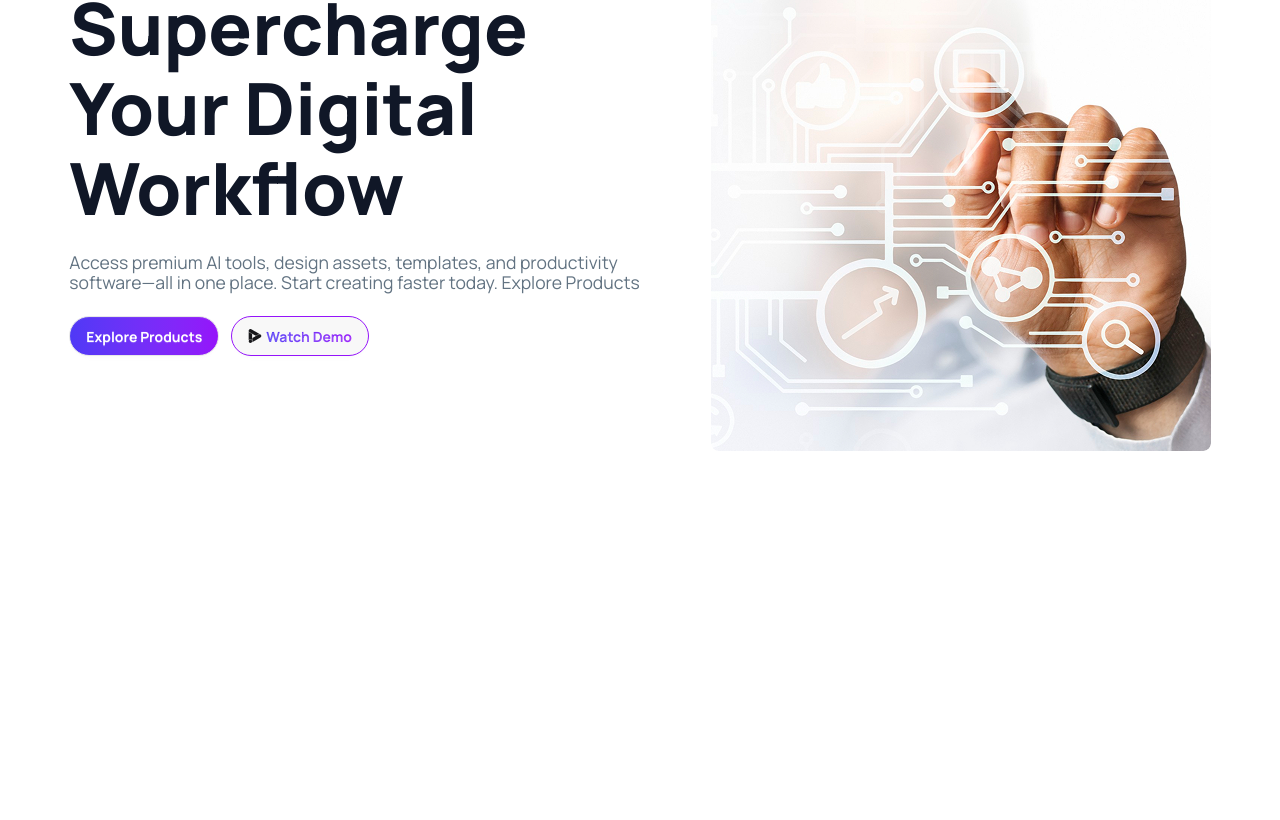
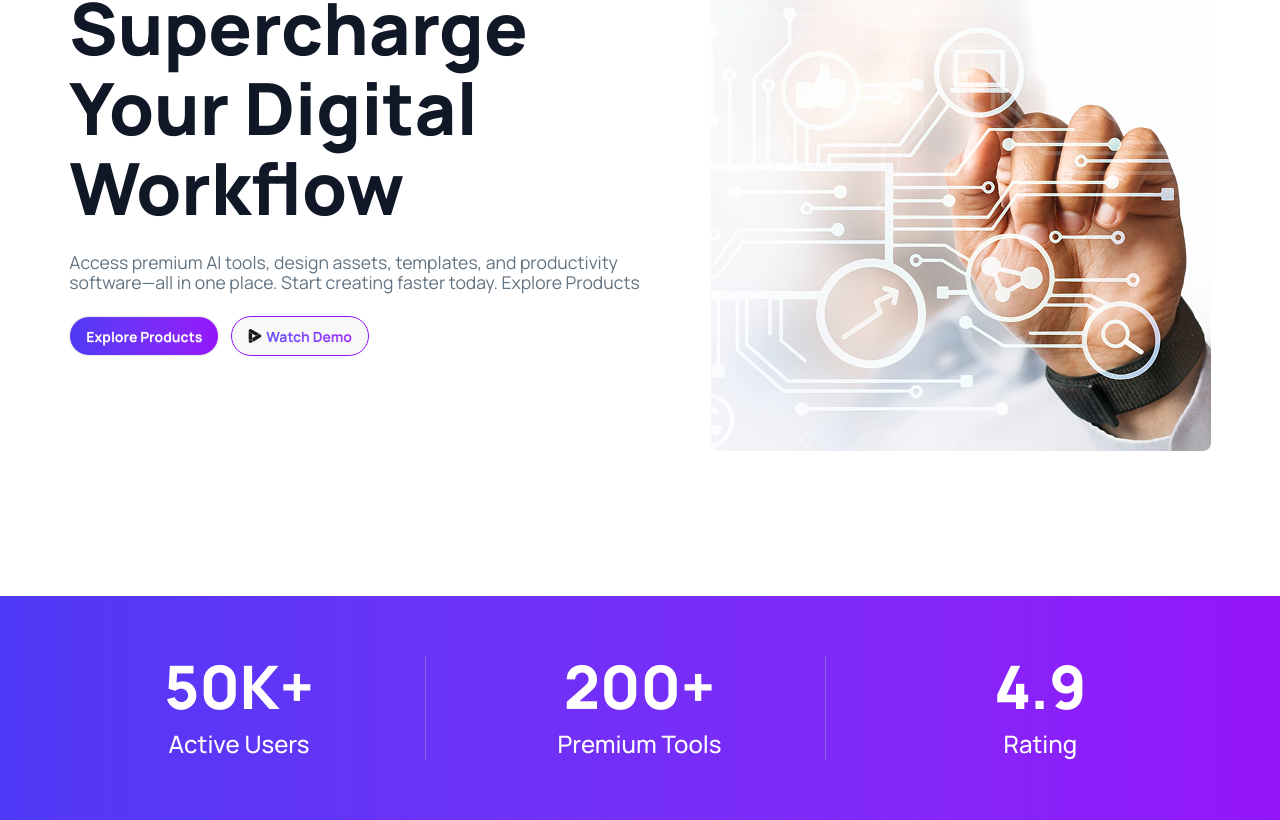
Before and after one commit to shariarnafis45/DigiTools-Shop, a React (Vite) app: page / in a window 1280 px wide. Shown: the part 317-1137 px from the top of the page. Before the commit the page ends 873 px from the top, so only its background shows below. Built offline with nearby package versions, Linux system fonts and the light colour scheme.

Commit message:
added Stats Section

```diff
--- a/src/App.jsx
+++ b/src/App.jsx
@@ -1,6 +1,7 @@
 import "./App.css";
 import Hero from "./components/Hero";
 import NavBar from "./components/NavBar";
+import Stats from "./components/Stats";
 
 function App() {
   return (
@@ -9,6 +10,9 @@ function App() {
         <NavBar></NavBar>
         <Hero/>
       </header>
+      <main>
+        <Stats/>
+      </main>
     </>
   );
 }
--- /dev/null
+++ b/src/components/Stats.jsx
@@ -0,0 +1,24 @@
+import React from "react";
+
+const Stats = () => {
+  return (
+    <div className=" bg-linear-to-r from-[#4F39F6] to-[#9514FA] mt-10">
+      <div className="w-11/12 mx-auto py-15 grid sm:grid-cols-3 gap-7">
+        <div className="text-center border-r border-gray-400/50">
+          <h2 className="text-6xl font-extrabold text-white">50K+</h2>
+          <p className="text-2xl text-white font-medium mt-3">Active Users</p>
+        </div>
+        <div className="text-center border-r border-gray-400/50">
+          <h2 className="text-6xl font-extrabold text-white">200+</h2>
+          <p className="text-2xl text-white font-medium mt-3">Premium Tools</p>
+        </div>
+        <div className="text-center">
+          <h2 className="text-6xl font-extrabold text-white">4.9</h2>
+          <p className="text-2xl text-white font-medium mt-3">Rating</p>
+        </div>
+      </div>
+    </div>
+  );
+};
+
+export default Stats;
```
